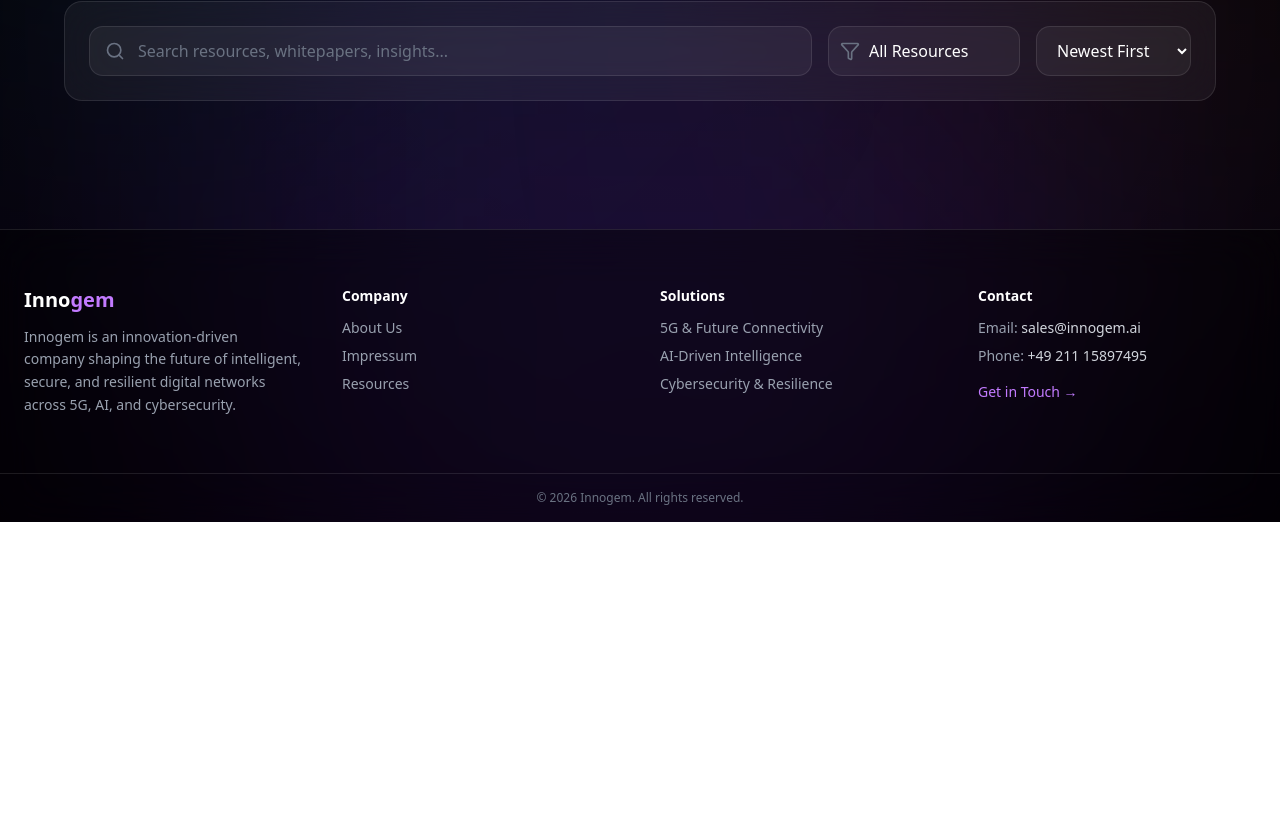
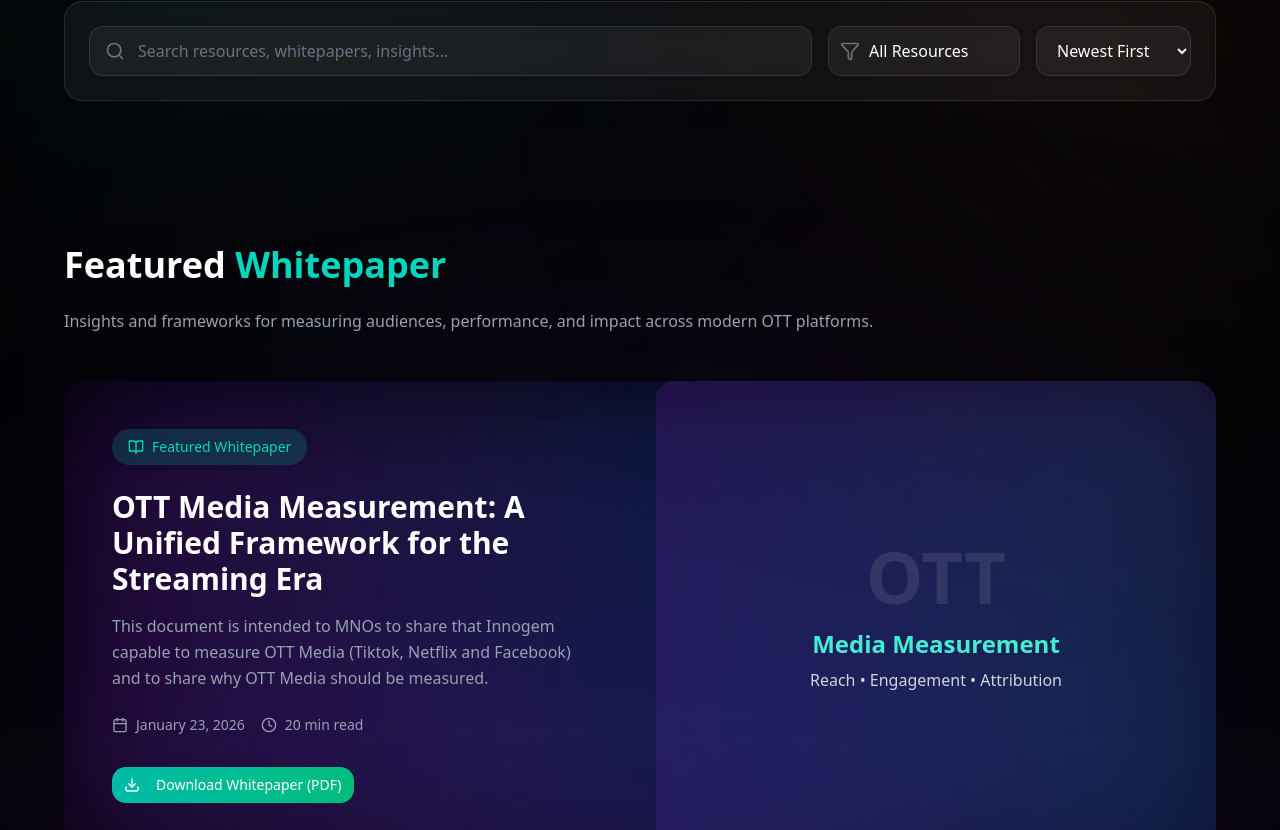
Before and after one commit to heryunx/innogem-ai, a Next.js app: page /resources in a window 1280 px wide. Shown: the part 468-1298 px from the top of the page. Before the commit the page ends 990 px from the top, so only its background shows below. Built offline with nearby package versions, Linux system fonts and the light colour scheme.

Commit message:
add: whitepaper

```diff
--- a/app/resources/page.tsx
+++ b/app/resources/page.tsx
@@ -28,6 +28,7 @@ import {
 import Image from "next/image";
 import { motion } from "framer-motion";
 import { fadeUp, fadeIn, stagger } from "@/lib/motion";
+import Link from "next/link";
 
 export default function ResourcesPage() {
     const router = useRouter();
@@ -180,7 +181,7 @@ export default function ResourcesPage() {
                 </motion.section>
 
                 {/* ================= FEATURED WHITEPAPER ================= */}
-                {/* <motion.section
+                <motion.section
                     id="whitepapers"
                     initial="hidden"
                     whileInView="show"
@@ -195,7 +196,8 @@ export default function ResourcesPage() {
                                 <span className="text-teal-400">Whitepaper</span>
                             </h2>
                             <p className="text-gray-400">
-                                In-depth research and analysis on emerging technologies and industry trends.
+                                Insights and frameworks for measuring audiences, performance, and impact
+                                across modern OTT platforms.
                             </p>
                         </motion.div>
 
@@ -206,6 +208,7 @@ export default function ResourcesPage() {
                             <div className="absolute inset-0 bg-gradient-to-r from-purple-600/20 via-blue-600/20 to-cyan-600/20 blur-3xl -z-10" />
 
                             <div className="grid grid-cols-1 lg:grid-cols-2 gap-8">
+                                {/* LEFT */}
                                 <div className="p-8 lg:p-12">
                                     <div className="inline-flex items-center gap-2 px-4 py-2 bg-teal-500/20 text-teal-400 rounded-full text-sm font-medium mb-6">
                                         <BookOpen className="w-4 h-4" />
@@ -213,12 +216,12 @@ export default function ResourcesPage() {
                                     </div>
 
                                     <h3 className="text-2xl md:text-3xl font-bold mb-4">
-                                        NEXUS-RAN Lite: Innovation at the Intersection of 5G, AI & Cybersecurity
+                                        OTT Media Measurement: A Unified Framework for the Streaming Era
                                     </h3>
 
                                     <p className="text-gray-400 mb-6 leading-relaxed">
-                                        This whitepaper explores how intelligent, secure design supports next-generation digital
-                                        networks in an increasingly open and connected world.
+                                        This document is intended to MNOs to share that Innogem capable to measure OTT Media (Tiktok,
+                                        Netflix and Facebook) and to share why OTT Media should be measured.
                                     </p>
 
                                     <div className="flex flex-wrap gap-4 mb-8">
@@ -228,30 +231,44 @@ export default function ResourcesPage() {
                                         </div>
                                         <div className="flex items-center gap-2 text-sm text-gray-400">
                                             <Clock className="w-4 h-4" />
-                                            25 min read
+                                            20 min read
                                         </div>
                                     </div>
 
                                     <div className="flex flex-wrap gap-4">
-                                        <Button className="bg-gradient-to-r from-teal-500 to-emerald-500 hover:from-teal-600 hover:to-emerald-600 rounded-xl px-8 py-4">
-                                            <Download className="w-5 h-5 mr-2" />
-                                            Download Whitepaper (PDF)
-                                        </Button>
+                                        <Link
+                                            href="/documents/ott-media-measurement.pdf"
+                                            target="_blank"
+                                            download
+                                        >
+                                            <Button className="bg-gradient-to-r from-teal-500 to-emerald-500 rounded-xl px-8 py-4">
+                                                <Download className="w-5 h-5 mr-2" />
+                                                Download Whitepaper (PDF)
+                                            </Button>
+                                        </Link>
+
                                     </div>
                                 </div>
 
+                                {/* RIGHT */}
                                 <div className="relative p-8 lg:p-12 flex items-center justify-center">
                                     <div className="absolute inset-0 bg-gradient-to-br from-purple-900/30 to-blue-900/30 rounded-2xl" />
                                     <div className="relative z-10 text-center">
-                                        <div className="text-8xl font-bold text-white/10 mb-4">NEXUS</div>
-                                        <div className="text-2xl font-bold text-teal-300 mb-2">RAN Lite Edition</div>
-                                        <p className="text-gray-300">5G • AI • Cybersecurity</p>
+                                        <div className="text-7xl font-bold text-white/10 mb-4">
+                                            OTT
+                                        </div>
+                                        <div className="text-2xl font-bold text-teal-300 mb-2">
+                                            Media Measurement
+                                        </div>
+                                        <p className="text-gray-300">
+                                            Reach • Engagement • Attribution
+                                        </p>
                                     </div>
                                 </div>
                             </div>
                         </motion.div>
                     </div>
-                </motion.section> */}
+                </motion.section>
 
 
 
```
Also changed, not shown: 1 other file (tests, documents, lock files or other folders).
